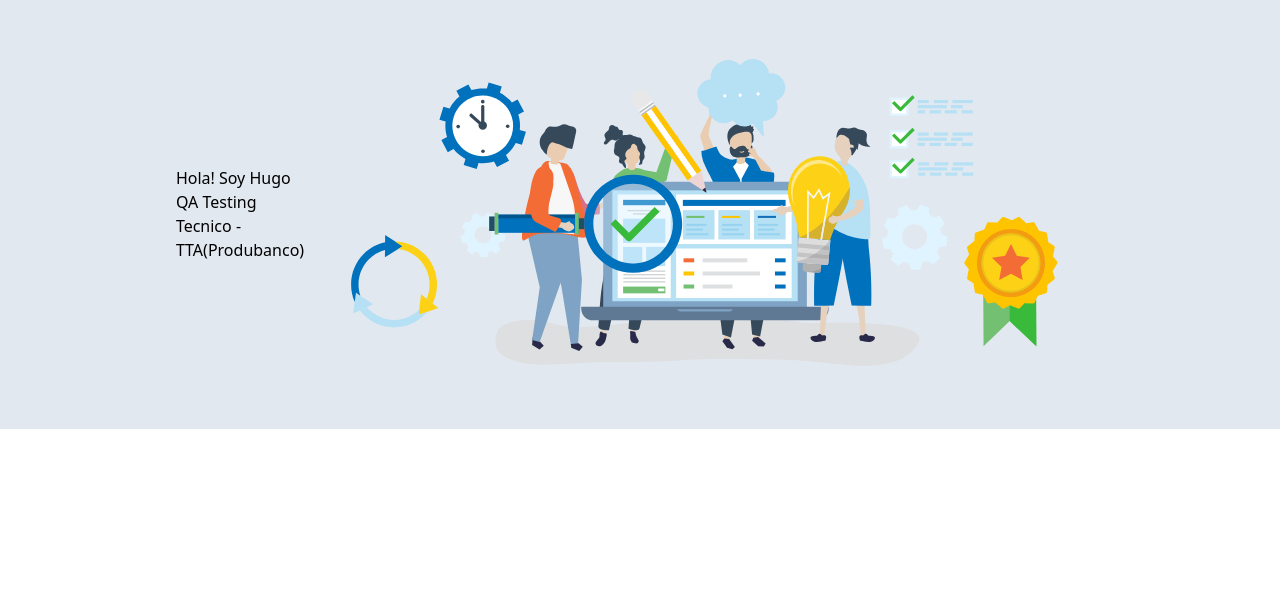
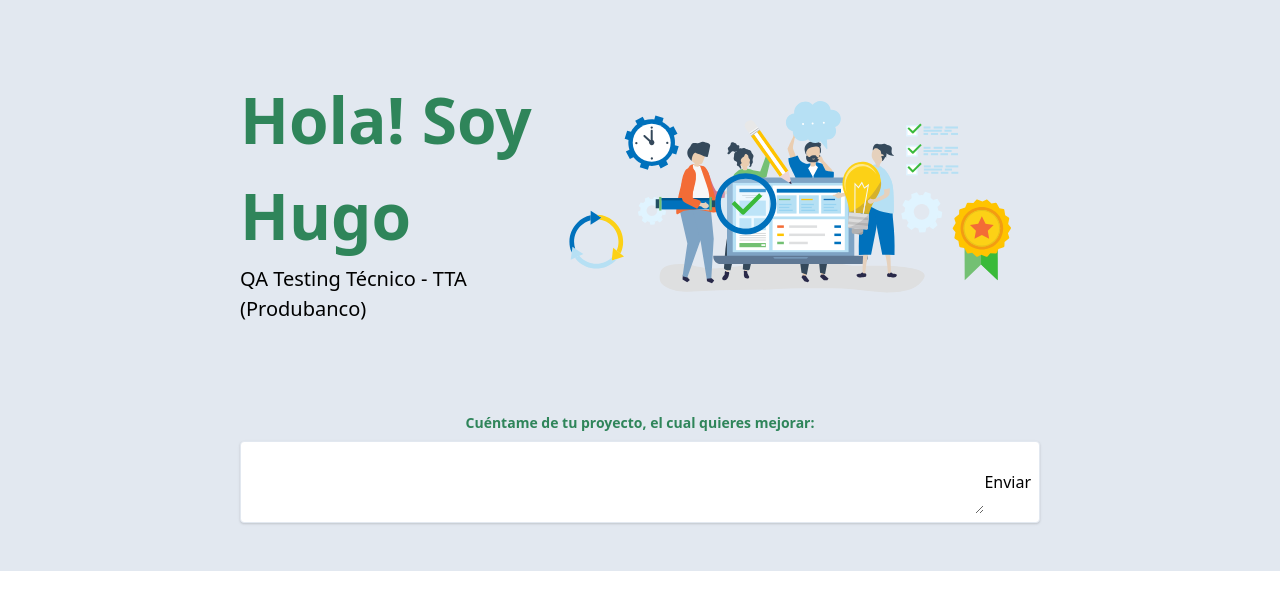
Before and after one commit to HuAnPQ/mi-portafolio-web, a Gatsby site: page / in a window 1280 px wide. Built offline with nearby package versions, Linux system fonts and the light colour scheme; Gatsby itself is replaced by a stand-in of ours.

Commit message:
Formulario de contacto

```diff
--- /dev/null
+++ b/src/components/contact.form.js
@@ -0,0 +1,19 @@
+import React from 'react';
+
+export default () => (
+    <form className="mt-16 text-center">
+        <label
+            for="contact-content"
+            className="block text-green-700 text-sm font-bold mb-2">
+            Cuéntame de tu proyecto, el cual quieres mejorar:
+        </label>
+        <div className="flex shadow rounded bg-white border p-2">
+            <textarea
+                id="contact-content"
+                name="contact-content"
+                className="flex-1 py-2 px-3 text-green-700 focus:outline-none focus:shadow-outline"
+            ></textarea>
+            <button>Enviar</button>
+        </div>
+    </form>
+);
--- a/src/components/header.js
+++ b/src/components/header.js
@@ -1,14 +1,25 @@
 import React from 'react';
 import ilustracion from '../imgs/testing-and-qa-outsourcing.svg';
+import Form from './contact.form';
 
 export default () => (
     <header className="bg-gray-300">
-        <div className="container mx-auto p-12 max-w-4xl flex justify-center items-center">
-            <div className="flex-1">
-                <h1>Hola! Soy Hugo</h1>
-                <p>QA Testing Tecnico - TTA(Produbanco)</p>
+        <div className="container mx-auto p-12 max-w-4xl">
+            <div className="flex justify-center items-center">
+                <div className="flex-1">
+                    <h1 className="font-bold text-green-700 text-6xl">
+                        Hola! Soy Hugo
+                    </h1>
+                    <p className="text-xl font-light">QA Testing Técnico - TTA (Produbanco)</p>
+                </div>
+                <img src={ilustracion} alt="Imagen de QA Testing"
+                    style={{ height: "300px", width: "500px" }}
+                ></img>
             </div>
-            <img src={ilustracion} alt="Imagen de QA Testing"></img>
+            <div>
+                <Form />
+            </div>
         </div>
+
     </header>
 );
```
